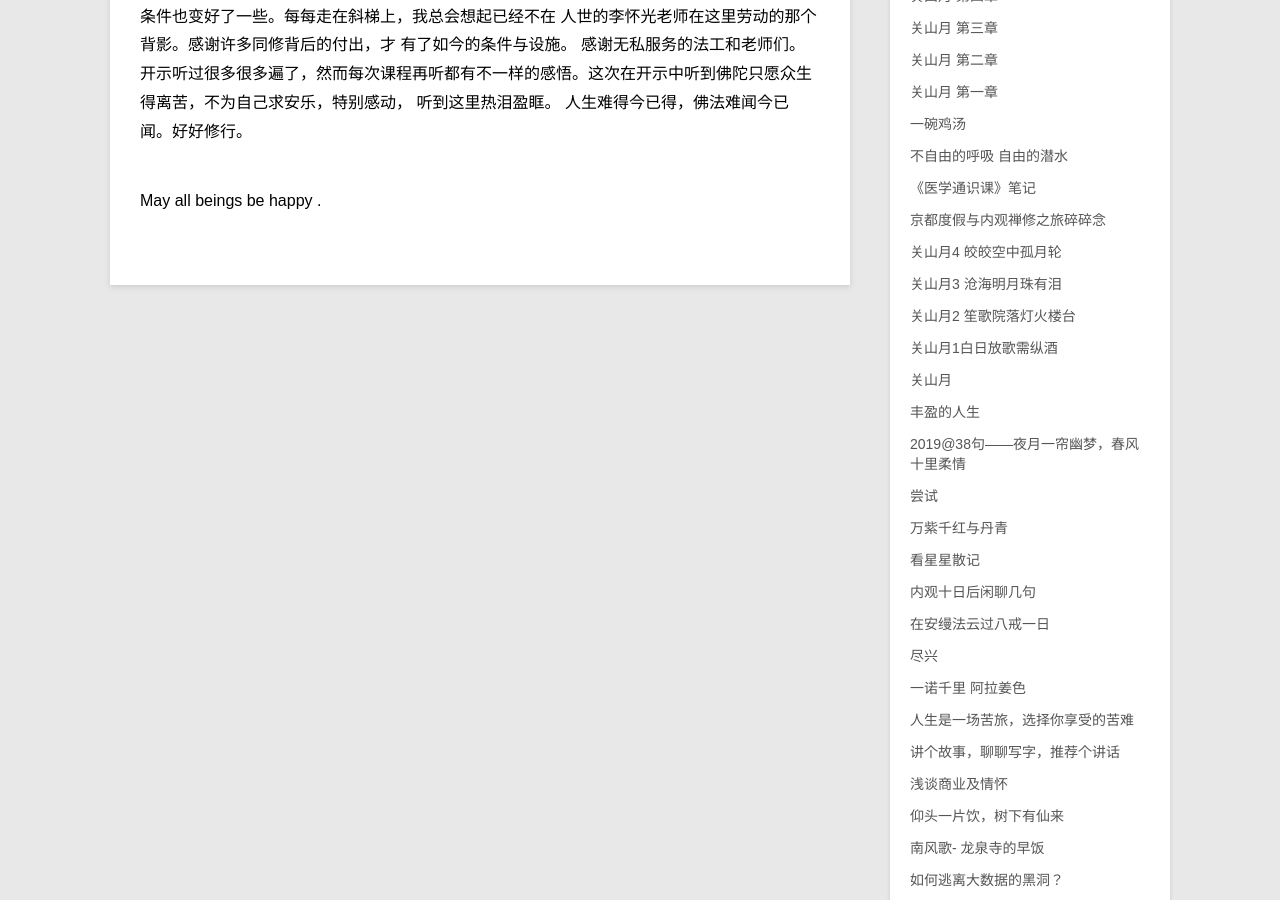
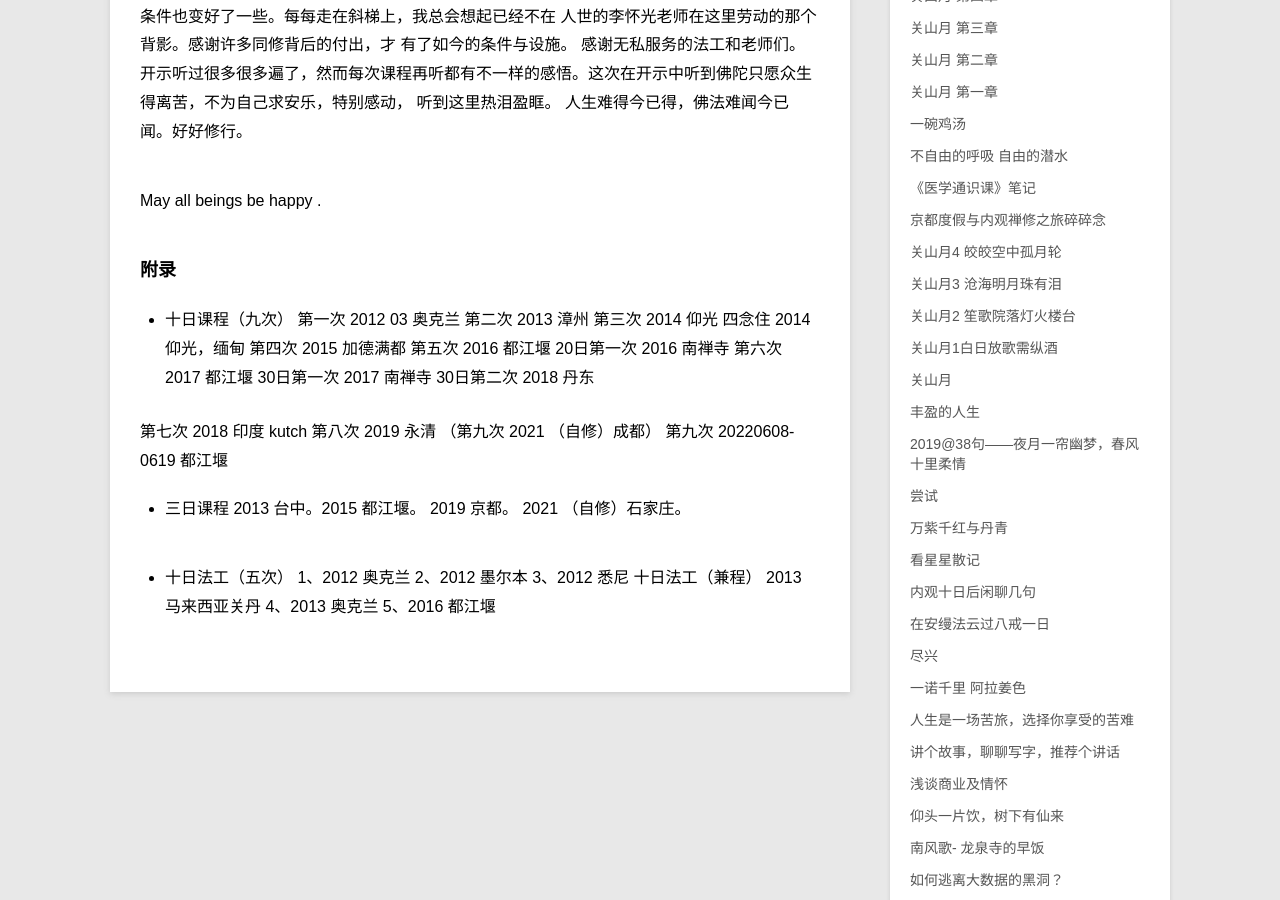
Before and after one commit to violettianjie/violettianjie.github.io, a Jekyll site: the page built from _posts/blog/2022-06-23-vipassana09.md, in a window 1280 px wide and 900 px high, scrolled down 1521 px. Built offline with Jekyll 4.4.1, drawn with Linux system fonts in a browser that asks for light colours.

Commit message:
Update and rename 2022-06-23-vipassana10.md to 2022-06-23-vipassana09.md

```diff
--- a/_posts/blog/2022-06-23-vipassana10.md
+++ b/_posts/blog/2022-06-23-vipassana09.md
@@ -39,3 +39,35 @@ category: blog
 人生难得今已得，佛法难闻今已闻。好好修行。
 
 May all beings be happy .
+
+
+### 附录
+
+- 十日课程（九次）
+第一次 2012 03 奥克兰
+第二次 2013 漳州
+第三次 2014 仰光
+四念住 2014 仰光，缅甸
+第四次 2015 加德满都
+第五次 2016 都江堰
+20日第一次  2016 南禅寺
+第六次 2017 都江堰
+30日第一次  2017 南禅寺
+30日第二次  2018 丹东
+
+第七次 2018 印度 kutch
+第八次 2019 永清
+（第九次 2021 （自修）成都）
+第九次 20220608-0619  都江堰
+
+
+- 三日课程
+ 2013 台中。2015 都江堰。 2019 京都。 2021 （自修）石家庄。
+
+- 十日法工（五次）
+1、2012 奥克兰
+2、2012 墨尔本
+3、2012 悉尼
+十日法工（兼程） 2013 马来西亚关丹
+4、2013 奥克兰
+5、2016 都江堰
```
Also changed, not shown: other parts of _posts/blog/2022-06-23-vipassana09.md (+1 -1 lines).
